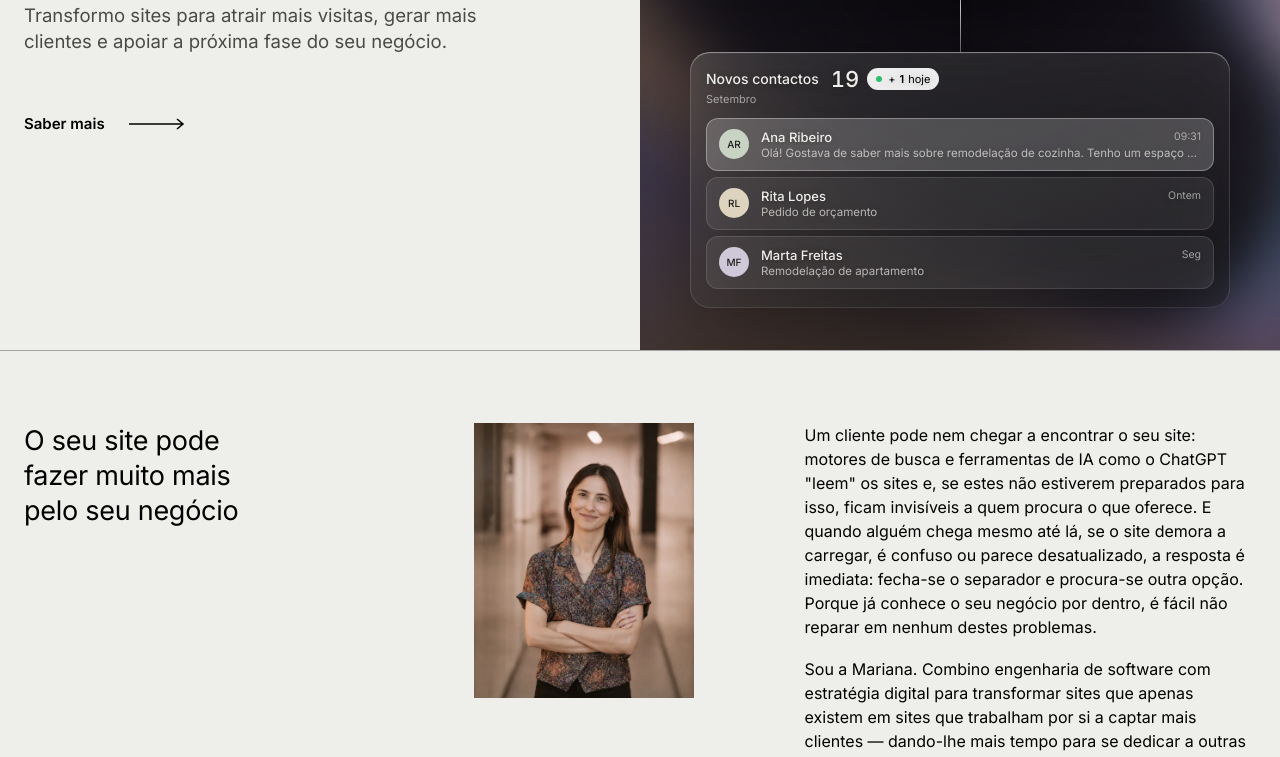
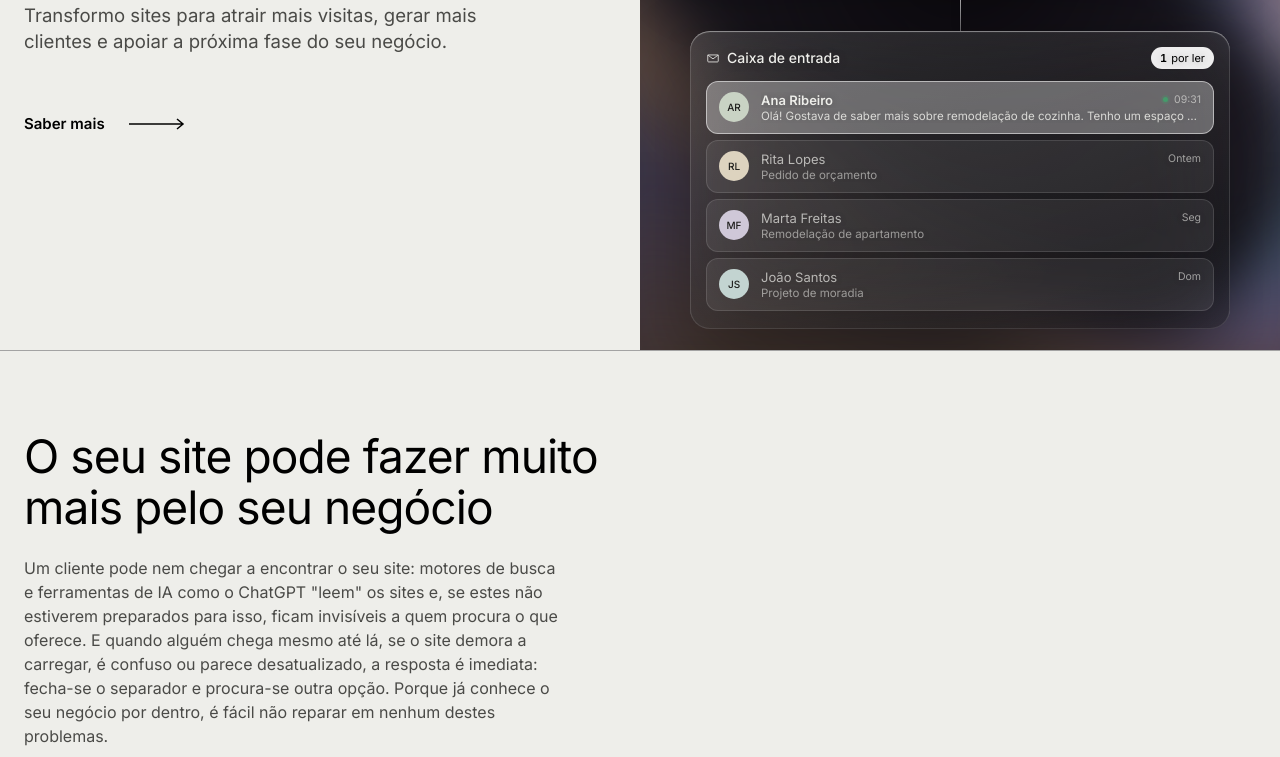
Before and after one commit to mmarcelino/mariana-marcelino-website, a website: page index.html in a window 1280 px wide. Shown: the part 449-1206 px from the top of the page. Drawn offline with Linux system fonts and the light colour scheme.

Commit message:
changed animation

```diff
--- a/index.html
+++ b/index.html
@@ -24,7 +24,7 @@
   <link rel="preconnect" href="https://fonts.googleapis.com">
   <link rel="preconnect" href="https://fonts.gstatic.com" crossorigin>
   <link href="https://fonts.googleapis.com/css2?family=Inter:ital,opsz,wght@0,14..32,300..700;1,14..32,300..700&display=swap" rel="stylesheet">
-  <link rel="stylesheet" href="styles.css?v=1790242347">
+  <link rel="stylesheet" href="styles.css?v=1790244013">
 </head>
 <body>
 
@@ -91,10 +91,9 @@
           <div class="fl-dash">
             <div class="fl-dash-head">
               <div class="fl-dash-top">
-                <span class="fl-dash-title">Novos contactos</span>
-                <span class="fl-count"><b class="js-fl-count">18</b><span class="fl-today"><i></i>+<b class="js-fl-today">0</b> hoje</span></span>
+                <span class="fl-dash-title"><svg class="fl-mail-icon" viewBox="0 0 16 16" aria-hidden="true"><path d="M2 4.5h12v7a1 1 0 0 1-1 1H3a1 1 0 0 1-1-1v-7Z"/><path d="M2.3 4.8 8 9l5.7-4.2"/></svg>Caixa de entrada</span>
+                <span class="fl-unread"><b class="js-fl-today">0</b> por ler</span>
               </div>
-              <span class="fl-dash-sub">Setembro</span>
             </div>
             <ul class="js-fl-list fl-list"></ul>
           </div>
@@ -109,18 +108,26 @@
       </div>
     </section>
 
-    <!-- Impacto + Sobre mim: one heading, one flowing text column, the photo as a real presence on the right -->
-    <section id="impact" class="impact-about -bg-off-white -border-bottom">
-      <div class="impact-about-grid grid-col">
+    <!-- Impacto: the problem, said big -->
+    <section id="impact" class="impact -bg-off-white">
+      <div class="impact-block grid-col">
+        <h2 class="impact-title">O seu site pode fazer muito mais pelo seu negócio</h2>
+        <p class="impact-text">Um cliente pode nem chegar a encontrar o seu site: motores de busca e ferramentas de IA como o ChatGPT "leem" os sites e, se estes não estiverem preparados para isso, ficam invisíveis a quem procura o que oferece. E quando alguém chega mesmo até lá, se o site demora a carregar, é confuso ou parece desatualizado, a resposta é imediata: fecha-se o separador e procura-se outra opção. Porque já conhece o seu negócio por dentro, é fácil não reparar em nenhum destes problemas.</p>
+      </div>
+    </section>
+
+    <!-- Sobre mim: the answer, kept narrow and personal -->
+    <section id="about" class="about -bg-off-white -border-bottom">
+      <div class="narrow-container">
+        <div class="about-grid">
           <figure class="about-photo">
             <img src="assets/mariana.webp" alt="Mariana Marcelino" class="fade-on-load" width="1024" height="1536" loading="lazy">
           </figure>
-        <h2 class="impact-title">O seu site pode fazer muito mais pelo seu negócio</h2>
-        <div id="about" class="impact-about-copy">
-          <p>Um cliente pode nem chegar a encontrar o seu site: motores de busca e ferramentas de IA como o ChatGPT "leem" os sites e, se estes não estiverem preparados para isso, ficam invisíveis a quem procura o que oferece. E quando alguém chega mesmo até lá, se o site demora a carregar, é confuso ou parece desatualizado, a resposta é imediata: fecha-se o separador e procura-se outra opção. Porque já conhece o seu negócio por dentro, é fácil não reparar em nenhum destes problemas.</p>
+          <div class="about-copy">
             <p>Sou a Mariana. Combino engenharia de software com estratégia digital para transformar sites que apenas existem em sites que trabalham por si a captar mais clientes — dando-lhe mais tempo para se dedicar a outras áreas do seu negócio.</p>
             <p>Se sente que o seu site já não acompanha a evolução da sua empresa, é provavelmente altura de o repensar. Foi para isso que pensei cada um dos planos abaixo.</p>
             <a href="https://www.linkedin.com/in/marianamarcelino-frontend-engineer/" target="_blank" rel="noopener" class="about-link">LinkedIn</a>
+          </div>
         </div>
       </div>
     </section>
@@ -243,10 +250,11 @@
     </section>
 
     <!-- Testemunhos -->
-    <section class="section -bg-off-white -min-full-vh grid-col grid-col-t-med">
+    <section class="section -bg-off-white -min-full-vh grid-col-t-med">
+      <div class="narrow-container">
         <div class="grid">
           <div class="col-4 h4">Testemunhos</div>
-        <figure class="col-8 testimonial">
+          <figure class="col-6 testimonial">
             <blockquote class="h2 text-block">
               <p>“A Mariana assumiu um projeto end-to-end para a Softingal e geriu tanto o cliente como todo o processo de forma excecional. Transformou a presença digital do nosso cliente numa experiência moderna e intuitiva, ao mesmo tempo que geriu requisitos, feedback e prioridades em constante mudança com enorme facilidade. Recomendo vivamente a Mariana para qualquer projeto que exija competência técnica, autonomia em gestão de projeto e excelente capacidade de comunicação.”</p>
             </blockquote>
@@ -258,6 +266,7 @@
               </span>
             </figcaption>
           </figure>
+        </div>
       </div>
     </section>
 
@@ -311,6 +320,6 @@
     </div>
   </footer>
 
-  <script src="main.js?v=1790241872"></script>
+  <script src="main.js?v=1790242808"></script>
 </body>
 </html>
--- a/main.js
+++ b/main.js
@@ -39,13 +39,14 @@
     };
     var list = visual.querySelector(".js-fl-list");
     var chatLog = visual.querySelector(".js-fl-chat-log");
-    var countEl = visual.querySelector(".js-fl-count");
+    var unreadEl = visual.querySelector(".fl-unread");
     var todayEl = visual.querySelector(".js-fl-today");
-    var BASE = 18;
+    // Already-read mail sitting at the bottom of the inbox
     var OLD = [
       { i: "RL", c: 3, name: "Rita Lopes", src: "Pedido de orçamento", time: "Ontem" },
       { i: "MF", c: 4, name: "Marta Freitas", src: "Remodelação de apartamento", time: "Seg" },
-      { i: "JS", c: 5, name: "João Santos", src: "Projeto de moradia", time: "Dom" }
+      { i: "JS", c: 5, name: "João Santos", src: "Projeto de moradia", time: "Dom" },
+      { i: "CD", c: 0, name: "Carlos Dias", src: "Visita ao showroom", time: "Dom" }
     ];
     // Leads alternate form → chat and keep rotating, so the story never stops
     var FORM_LEADS = [
@@ -72,11 +73,11 @@
     var timers = [];
     var at = function (ms, fn) { timers.push(setTimeout(fn, ms)); };
     var mobile = function () { return window.innerWidth < 560; };
-    var maxRows = function () { return mobile() ? 2 : 3; };
+    var maxRows = function () { return mobile() ? 3 : 4; };
 
-    function row(l, fresh) {
+    function row(l, unread) {
       var li = document.createElement("li");
-      li.className = "fl-row" + (fresh ? " is-fresh" : "");
+      li.className = "fl-row" + (unread ? " is-fresh -unread" : "");
       li.innerHTML = '<div class="fl-row-in"><div class="fl-card"><span class="fl-av"></span><span class="fl-name"></span><span class="fl-time"></span><span class="fl-src"></span></div></div>';
       li.querySelector(".fl-av").textContent = l.i;
       li.querySelector(".fl-av").dataset.c = l.c;
@@ -92,27 +93,25 @@
       li.offsetHeight;
       li.classList.remove("is-new");
       setTimeout(function () { li.classList.remove("is-fresh"); }, 1600);
-      countEl.textContent = BASE + n;
       todayEl.textContent = n;
-      countEl.classList.remove("is-bump"); countEl.offsetWidth; countEl.classList.add("is-bump");
+      unreadEl.classList.remove("is-bump"); unreadEl.offsetWidth; unreadEl.classList.add("is-bump");
       var rows = list.querySelectorAll(".fl-row:not(.is-out)");
       for (var k = maxRows(); k < rows.length; k++) {
         (function (old) { old.classList.add("is-out"); setTimeout(function () { old.remove(); }, 750); })(rows[k]);
       }
     }
-    // The dashboard keeps one fixed height for the whole loop
+    // The inbox keeps one fixed height for the whole loop
     function lockHeight() { if (!list.style.height) list.style.height = list.offsetHeight + "px"; }
-    function fill(items) {
+    function fill(items, unread) {
       list.innerHTML = "";
-      items.slice(0, maxRows()).forEach(function (l) { list.appendChild(row(l)); });
+      items.slice(0, maxRows()).forEach(function (l) { list.appendChild(row(l, unread)); });
     }
     function clearForm() {
       Object.keys(fields).forEach(function (k) { fields[k].textContent = ""; fields[k].parentNode.classList.remove("is-active"); });
     }
     function reset() {
-      fill(OLD);
+      fill(OLD, false); // already read
       lockHeight();
-      countEl.textContent = BASE;
       todayEl.textContent = "0";
       clearForm();
       flow.classList.remove("is-press", "is-send", "is-glow", "is-chat", "is-launch-press");
@@ -207,8 +206,7 @@
     function showFinal() {
       timers.forEach(clearTimeout); timers = [];
       reset();
-      fill(LEADS.slice().reverse());
-      countEl.textContent = BASE + LEADS.length;
+      fill(LEADS.slice().reverse(), true);
       todayEl.textContent = LEADS.length;
     }
 
--- a/styles.css
+++ b/styles.css
@@ -602,21 +602,10 @@ a { color: inherit; text-decoration: none; }
   text-shadow: 0 1px 8px rgba(0, 0, 0, .25);
 }
 .fl-dash-head { display: flex; flex-direction: column; gap: 2px; }
-.fl-dash-top { display: flex; align-items: center; gap: 12px; }
-.fl-dash-title { font-size: 14px; font-weight: 500; }
-.fl-dash-sub { font-size: 11px; opacity: .6; }
-.fl-count { display: flex; align-items: center; gap: 8px; }
-.fl-count > b {
-  font-family: var(--font-serif);
-  font-weight: 500;
-  font-size: 22px;
-  line-height: 1;
-  font-variant-numeric: tabular-nums;
-  display: inline-block;
-}
-.fl-count > b.is-bump { animation: hv-bump .5s var(--ease); }
-@keyframes hv-bump { 40% { transform: scale(1.12); } }
-.fl-today {
+.fl-dash-top { display: flex; align-items: center; justify-content: space-between; gap: 12px; }
+.fl-dash-title { display: flex; align-items: center; gap: 7px; font-size: 14px; font-weight: 500; }
+.fl-mail-icon { width: 14px; height: 14px; flex: 0 0 auto; fill: none; stroke: currentColor; stroke-width: 1.1; stroke-linejoin: round; opacity: .85; }
+.fl-unread {
   display: inline-flex; align-items: center; gap: 4px;
   font-size: 11px;
   padding: 4px 9px;
@@ -624,12 +613,13 @@ a { color: inherit; text-decoration: none; }
   background: rgba(255, 255, 255, .92);
   color: var(--black);
 }
-.fl-today b { font-weight: 600; }
-.fl-today i { width: 6px; height: 6px; border-radius: 50%; background: #2fbf6b; margin-right: 2px; }
+.fl-unread b { font-weight: 600; font-variant-numeric: tabular-nums; }
+.fl-unread.is-bump { animation: hv-bump .5s var(--ease); }
+@keyframes hv-bump { 40% { transform: scale(1.12); } }
 
 .fl-list { display: flex; flex-direction: column; }
-.fl-list, .fl-count { transition: opacity .6s ease; }
-.is-restart .fl-list, .is-restart .fl-count { opacity: 0; }
+.fl-list, .fl-unread { transition: opacity .6s ease; }
+.is-restart .fl-list, .is-restart .fl-unread { opacity: 0; }
 .fl-row {
   display: grid;
   grid-template-rows: 1fr;
@@ -651,7 +641,9 @@ a { color: inherit; text-decoration: none; }
   border: 1px solid rgba(255, 255, 255, .12);
   transition: background 1.2s ease, border-color 1.2s ease;
 }
-.fl-row.is-fresh .fl-card { background: rgba(255, 255, 255, .22); border-color: rgba(255, 255, 255, .35); }
+/* Unread mail stays tinted blue for as long as it's in the inbox; a brighter flash marks the moment it lands */
+.fl-row.-unread .fl-card { background: rgba(255, 255, 255, .18); border-color: rgba(255, 255, 255, .34); }
+.fl-row.is-fresh .fl-card { background: rgba(255, 255, 255, .34); border-color: rgba(255, 255, 255, .55); }
 .fl-av { grid-row: span 2; width: 30px; height: 30px; border-radius: 50%; display: grid; place-items: center; font-size: 10px; font-weight: 500; color: #1d1d1b; text-shadow: none; background: var(--av, #d9d6cf); }
 /* Discreet, muted avatar tints */
 .fl-av[data-c="0"] { --av: #c9d3c4; } /* sage */
@@ -660,9 +652,14 @@ a { color: inherit; text-decoration: none; }
 .fl-av[data-c="3"] { --av: #ddd3bf; } /* sand */
 .fl-av[data-c="4"] { --av: #cfc8d8; } /* lavender */
 .fl-av[data-c="5"] { --av: #c3d4d1; } /* sea glass */
-.fl-name { font-size: 13px; font-weight: 500; white-space: nowrap; overflow: hidden; text-overflow: ellipsis; }
-.fl-time { font-size: 10.5px; opacity: .6; }
-.fl-src { grid-column: 2 / 4; font-size: 11.5px; opacity: .7; white-space: nowrap; overflow: hidden; text-overflow: ellipsis; }
+.fl-name { font-size: 13px; font-weight: 400; opacity: .7; white-space: nowrap; overflow: hidden; text-overflow: ellipsis; transition: opacity .4s ease, font-weight .4s ease; }
+.fl-time { font-size: 10.5px; opacity: .6; display: flex; align-items: center; justify-content: flex-end; }
+.fl-time::before { content: ""; width: 5px; height: 5px; border-radius: 50%; background: #2fbf6b; box-shadow: 0 0 0 2px rgba(47, 191, 107, .25); margin-right: 6px; opacity: 0; transition: opacity .4s ease; } /* same green used for "new" elsewhere in the flow */
+.fl-src { grid-column: 2 / 4; font-size: 11.5px; opacity: .55; white-space: nowrap; overflow: hidden; text-overflow: ellipsis; transition: opacity .4s ease; }
+/* Unread mail: bold sender, brighter preview, a small dot beside the time — like a real inbox */
+.fl-row.-unread .fl-name { font-weight: 600; opacity: 1; }
+.fl-row.-unread .fl-src { opacity: .85; }
+.fl-row.-unread .fl-time::before { opacity: 1; }
 
 @media (max-width: 559px) {
   .fl-site { padding: 8px; }
@@ -684,7 +681,6 @@ a { color: inherit; text-decoration: none; }
   .fl-form { gap: 5px; }
   .fl-btn { padding: 5px 10px; font-size: 9.5px; }
   .fl-dash { padding: 12px; gap: 8px; }
-  .fl-count > b { font-size: 20px; }
   .fl-card { padding: 7px 10px; margin-bottom: 5px; }
   .fl-av { width: 26px; height: 26px; }
   .fl-card { grid-template-columns: 26px 1fr auto; }
@@ -700,39 +696,56 @@ a { color: inherit; text-decoration: none; }
 .text-row { padding-bottom: var(--gap); }
 .section-intro { padding-bottom: 96px; }
 
-/* Impacto + Sobre mim: one heading, one flowing text column, the photo as a real presence on the right */
-.impact-about-grid {
-  display: grid;
-  grid-template-columns: 1fr;
-  gap: 32px;
+/* A narrower, centred container — genuinely 60% of the viewport, for sections that should feel more intimate than the full-bleed grid */
+.narrow-container { padding: 0 var(--gap); }
+@media (min-width: 1200px) {
+  .narrow-container { width: 60%; margin: 0 auto; padding: 0; }
+}
+
+/* Impacto: the problem, said big — full width, no narrow container */
+.impact-block {
+  display: flex;
+  flex-direction: column;
+  gap: 24px;
   padding-top: 56px;
   padding-bottom: 56px;
 }
 .impact-title {
-  max-width: 15em;
+  max-width: 13em;
   font-family: var(--font-sans);
   font-weight: 400;
-  font-size: 22px;
-  line-height: 1.3;
-  letter-spacing: -.01em;
+  font-size: clamp(30px, 3.6vw, 52px);
+  line-height: 1.1;
+  letter-spacing: -.02em;
   text-wrap: balance;
 }
-.impact-about-copy { display: flex; flex-direction: column; gap: 1.1em; max-width: 32em; font-size: 16px; line-height: 1.5; }
+.impact-text { max-width: 34em; font-size: 16px; line-height: 1.5; color: #4a4a47; }
+@media (min-width: 860px) {
+  .impact-block { padding-top: 80px; padding-bottom: 24px; }
+}
+
+/* Sobre mim: photo + bio, kept narrow and personal */
+.about-grid {
+  display: grid;
+  grid-template-columns: 1fr;
+  gap: 24px;
+  padding-top: 32px;
+  padding-bottom: 56px;
+}
+.about-copy { display: flex; flex-direction: column; gap: 1.1em; font-size: 16px; line-height: 1.5; }
 .about-link { display: inline-block; margin-top: -2px; text-decoration: underline; text-underline-offset: 3px; }
 @media (hover: hover) { .about-link:hover { text-decoration: none; } }
-.about-photo { width: 100%; max-width: 320px; }
+.about-photo { width: 100%; max-width: 260px; }
 .about-photo img { width: 100%; height: auto; aspect-ratio: 4 / 5; object-fit: cover; object-position: center 25%; display: block; }
 @media (min-width: 860px) {
-  .impact-about-grid {
-    grid-template-columns: 340px 1fr 1.15fr;
-    column-gap: var(--gap);
-    align-items: start;
-    padding-top: 72px;
+  .about-grid {
+    grid-template-columns: 220px 1fr;
+    column-gap: 56px;
+    align-items: center;
+    padding-top: 48px;
     padding-bottom: 72px;
   }
-  .impact-title { grid-column: 1; grid-row: 1; font-size: 27px; }
-  .about-photo { grid-column: 2; grid-row: 1; justify-self: center; width: 220px; max-width: none; }
-  .impact-about-copy { grid-column: 3; grid-row: 1; max-width: none; }
+  .about-photo { max-width: none; }
 }
 
 .-cover { object-fit: cover; }
```
Lines whose indentation alone changed are shown as unchanged.
